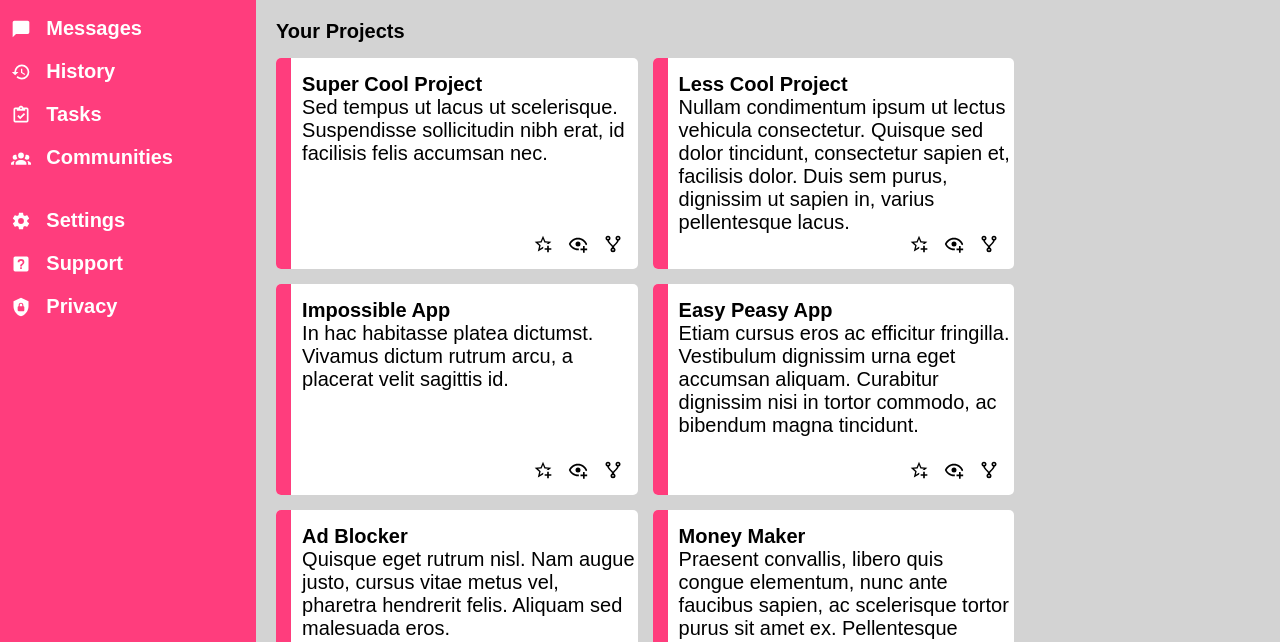
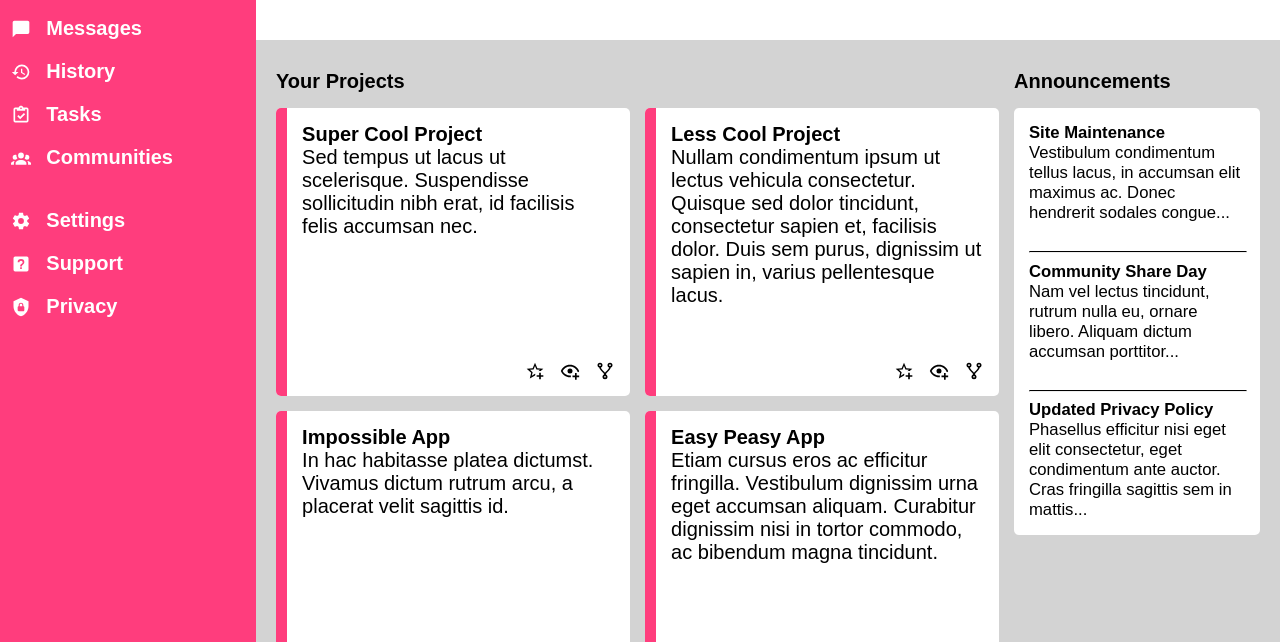
Before and after one commit to amme987/admin-dashboard, a plain HTML site: page index.html in a window 1280 px wide. Shown: the part 158-800 px from the top of the page. Drawn offline with Linux system fonts and the light colour scheme.

Commit message:
Finish announcements section

```diff
--- a/index.html
+++ b/index.html
@@ -313,7 +313,34 @@
           </div>
         </div>
       </div>
-      <div class="announcements"></div>
+      <div class="announcements">
+        <div class="title">Announcements</div>
+        <div class="container">
+          <div class="card">
+            <div class="title">Site Maintenance</div>
+            <div>
+              Vestibulum condimentum tellus lacus, in accumsan elit maximus ac.
+              Donec hendrerit sodales congue...
+            </div>
+          </div>
+          <hr />
+          <div class="card">
+            <div class="title">Community Share Day</div>
+            <div>
+              Nam vel lectus tincidunt, rutrum nulla eu, ornare libero. Aliquam
+              dictum accumsan porttitor...
+            </div>
+          </div>
+          <hr />
+          <div class="card">
+            <div class="title">Updated Privacy Policy</div>
+            <div>
+              Phasellus efficitur nisi eget elit consectetur, eget condimentum
+              ante auctor. Cras fringilla sagittis sem in mattis...
+            </div>
+          </div>
+        </div>
+      </div>
       <div class="trending"></div>
     </div>
   </body>
--- a/styles.css
+++ b/styles.css
@@ -5,8 +5,6 @@ html {
 body {
   display: grid;
   grid-template: 1fr 5fr / 1fr 4fr;
-  width: 100vw;
-  height: 100vh;
   margin: 0;
   font-family: Arial, Helvetica, sans-serif;
 }
@@ -141,6 +139,8 @@ li {
 .main {
   display: grid;
   grid-template: 1fr 1fr / 1fr 25%;
+  /* grid-template: auto auto / auto auto; */
+  column-gap: 15px;
   background-color: lightgray;
   padding: 30px 20px;
 }
@@ -148,25 +148,25 @@ li {
 .projects {
   grid-row: 1 / span 2;
   display: grid;
-  /* grid-template: auto repeat(3, 1fr) / 1fr 1fr; */
-  grid-template-columns: 1fr 1fr;
-  grid-template-rows: auto;
+  grid-template: auto / 1fr 1fr;
   grid-auto-rows: 1fr;
   gap: 15px;
 }
 
 .projects > .title {
-  /* grid-area: title; */
   grid-row: 1;
   grid-column: 1 / span 2;
 }
 
-.card {
-  /* grid-area: card; */
+.projects .card,
+.container {
+  background-color: white;
+  border-radius: 5px;
+}
+
+.projects .card {
   display: grid;
   grid-template: min-content auto auto / 1ch 1fr;
-  background-color: white;
-  border-radius: 5px;
 }
 
 .color {
@@ -175,16 +175,17 @@ li {
   border-radius: 5px 0 0 5px;
 }
 
-.card > * {
-  padding-left: 15px;
+.projects .card > *:not(.color, .icons) {
+  padding: 0 15px;
 }
 
-.card > .title {
+.projects .card > .title {
   grid-column: 2;
   padding-top: 15px;
 }
 
-.card div:nth-child(3) {
+/* Text in each card */
+.projects .card div:nth-child(3) {
   grid-area: 2 / 2 / span 1 / span 1;
 }
 
@@ -195,3 +196,21 @@ li {
   padding: 0 15px 15px 0;
   place-self: end;
 }
+
+.announcements {
+  display: grid;
+  grid-template-rows: auto 1fr;
+  row-gap: 15px;
+}
+
+.container {
+  display: grid;
+  grid-template-rows: 1fr auto 1fr auto 1fr;
+  padding: 15px;
+  font-size: smaller;
+}
+
+hr {
+  width: 100%;
+  border-top: 1px solid black;
+}
```
